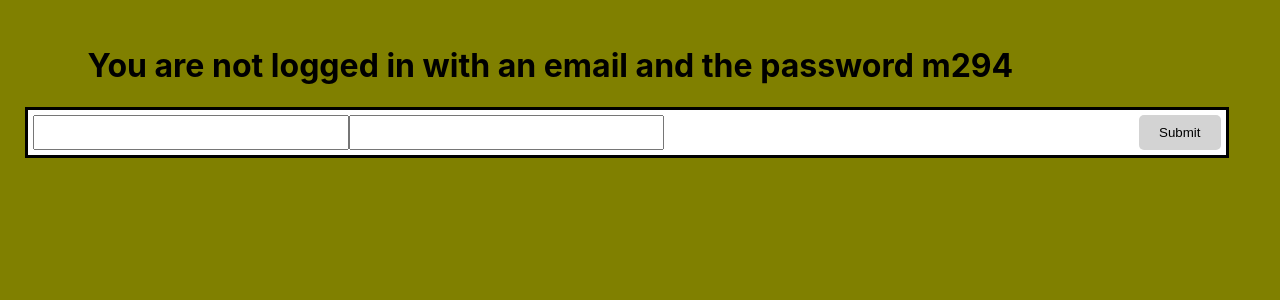
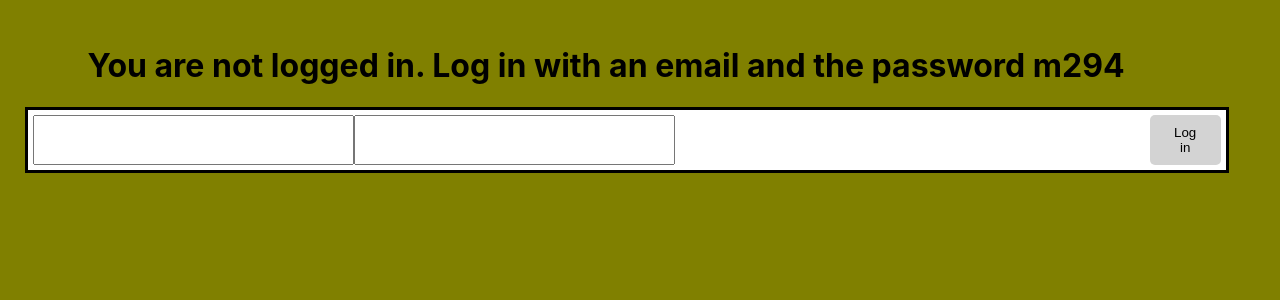
Before and after one commit to bambuk-md/Front-end-projekt-zwyssig, a React (Create React App) app: page /login in a window 1280 px wide. Shown: the top 300 px of the page. Built offline with nearby package versions, Linux system fonts and the light colour scheme.

Commit message:
letzte Änderungen gemacht, Code ist Abgabebereit

```diff
--- a/src/comps/AppDelete.tsx
+++ b/src/comps/AppDelete.tsx
@@ -97,7 +97,12 @@ const tasktoedit = (task : Task) => {
 
         <li key={task.id}>
 
-          {task.title}
+          {task.title} <br></br>
+
+
+          completed: { JSON.stringify(task.completed)}
+
+
 
           <button onClick={() => handleDelete(task.id)}>delete Task</button>
           <button onClick={() => tasktoedit(task)}>Edit Task</button>
--- a/src/comps/Login.tsx
+++ b/src/comps/Login.tsx
@@ -12,9 +12,12 @@ const Login = () => {
   const handleSubmit = (e: React.FormEvent) => {
     e.preventDefault();
 
-    if (!email) {
-      setErrorMessage('Email is required');
+
+    if (!email || !password) {
+      alert('Input required');
+      setErrorMessage("error");
       return;
+
     }
 
     const data = { email, password };
@@ -27,18 +30,21 @@ const Login = () => {
         }
       })
       .catch(error => {
+        alert('Login did not work');
         console.error(error);
       });
-  };
+};
+
+
 
   return (
     <div id="login">
-      <h1>You are not logged in with an email and the password m294</h1>
+      <h1>You are not logged in. Log in with an email and the password m294</h1>
       {errorMessage && <div>{errorMessage}</div>}
       <form id="loginform" onSubmit={handleSubmit}>
         <input className='log' type="email" value={email} onChange={e => setEmail(e.target.value)} />
         <input className='log' type="password" value={password} onChange={e => setPassword(e.target.value)} />
-        <button type="submit">Submit</button>
+        <button type="submit">Log in</button>
       </form>
     </div>
   );
--- a/src/comps/Routechooser.tsx
+++ b/src/comps/Routechooser.tsx
@@ -13,8 +13,6 @@ return (
     <Route path='/main' element={<Main/>} />
     <Route path='/login' element={<Login/>} />
 
-
-
   </Routes>
 );
 }
```
Also changed, not shown: 1 other file (tests, documents, lock files or other folders).
